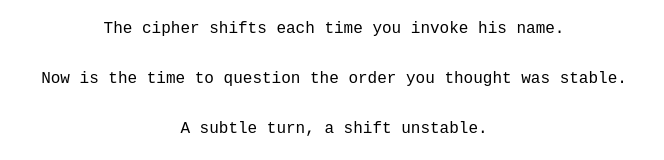
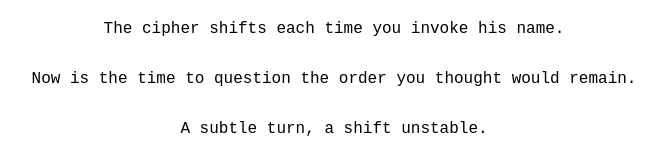
Before and after one commit to telepathyfordummies/ruleofthrees, a plain HTML site: page index.html in a window 1280 px wide. Shown: the part 478-638 px from the top of the page, without its empty margins (306-970 px from the left). Drawn offline with Linux system fonts and the light colour scheme.

Commit message:
Update index.html

```diff
--- a/index.html
+++ b/index.html
@@ -31,7 +31,7 @@
  <p><em><span class="redacted">Three.</span></em> </p>
   <p></p>
   <p>The cipher shifts each time you invoke his name.</p>
- <p>Now is the time to question the order you thought was stable.</p>
+ <p>Now is the time to question the order you thought would remain.</p>
  <p>A subtle turn, a shift unstable. </p>
   <p>He has been here all along whispering.</p>
   <p>You just didn't hear him yet.</p>
```
